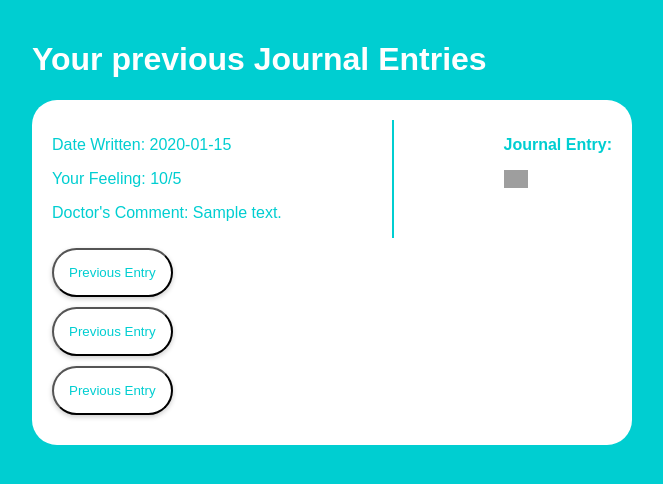
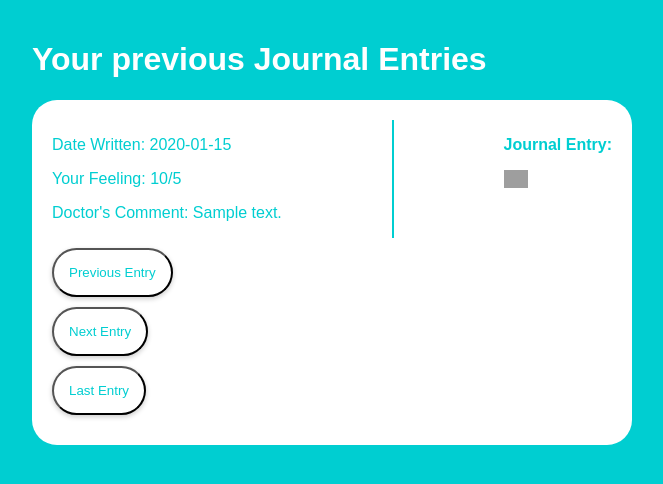
Before and after one commit to SrivibhavA/CareCompass, a Flask app: page /previous_entries in a window 1280 px wide. Shown: the top 484 px of the page, without its empty margins (308-971 px from the left). Run offline with Flask 3, Linux system fonts and the light colour scheme; tables that the repository leaves empty hold one stand-in row (values such as "Sample post"); grey boxes are pictures that could not be loaded.

Commit message:
Previous Entry test 4

```diff
--- a/templates/previous_entries.html
+++ b/templates/previous_entries.html
@@ -16,14 +16,12 @@
             <img src="{{ url_for('static', filename='eye-icon.png') }}" style="width: 24px;">
         </div>
     </div>
-
-     <input type="hidden" name="IDK" id="test">
-     <button type="button" class="button">Previous Entry</button>
-     <button type="button" class="button">Previous Entry</button>
-     <button type="button" class="button">Previous Entry</button>
+    <form>
+    <input type="hidden" name="IDK" id="hidden-input">
+    <button type="button" class="button">Previous Entry</button>
+    <button type="button" class="button">Next Entry</button>
+    <button type="button" class="button">Last Entry</button>
 </form>
-<script>
-
 </div>
 {% endfor %}
 {% endblock %}
```
